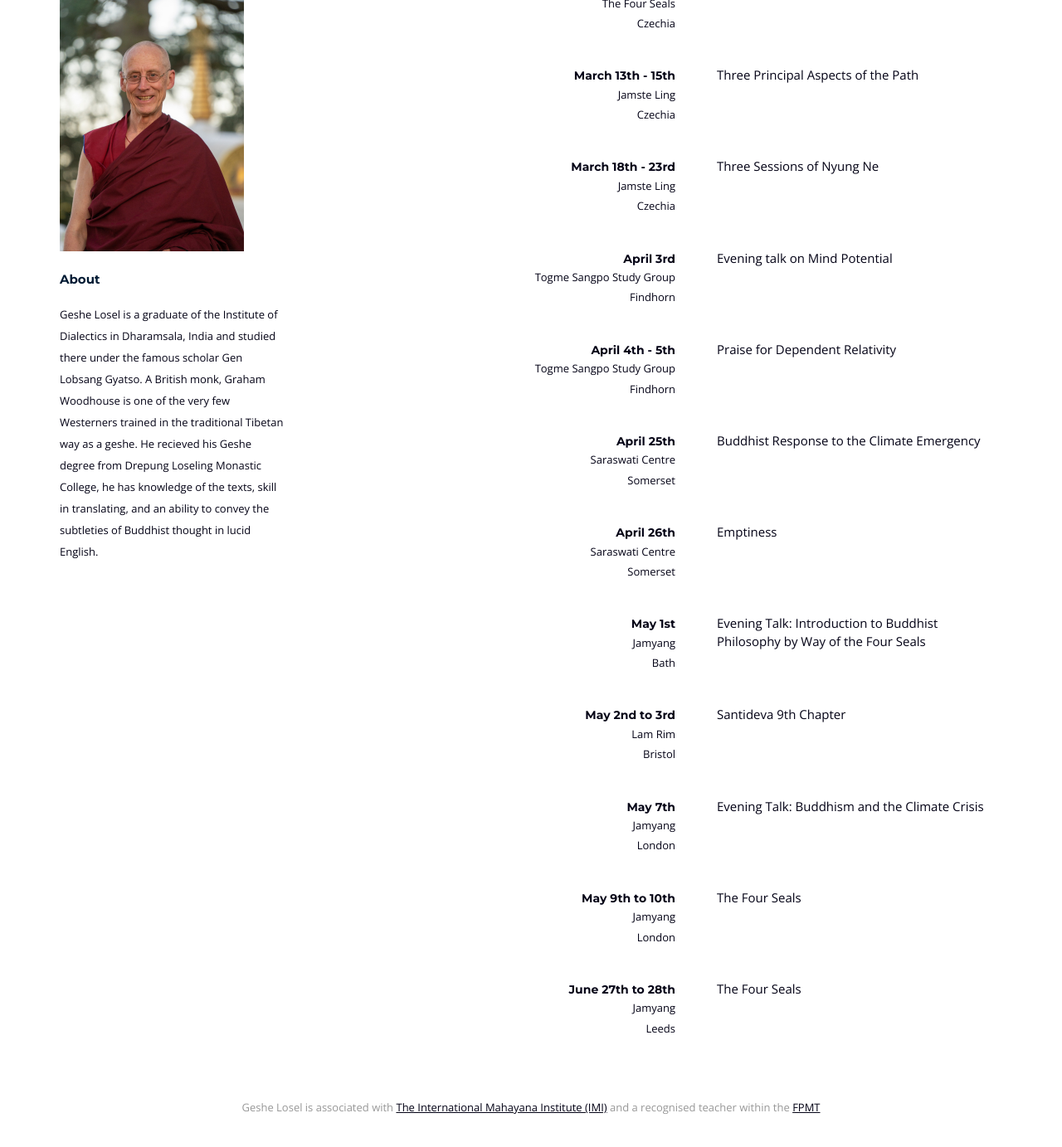
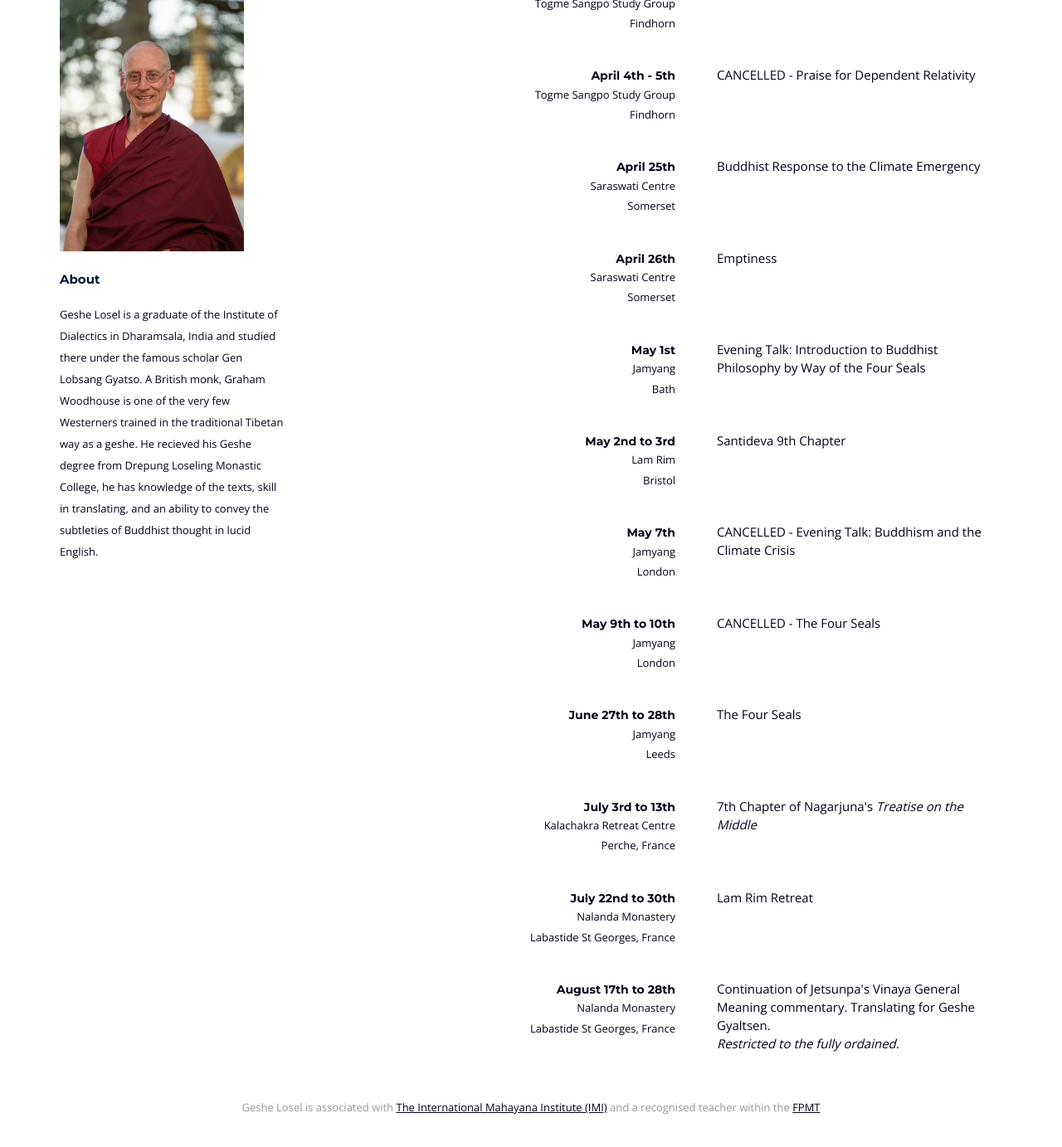
Before and after one commit to hallodom/geshe-graham-losel, a Jekyll site: the page built from index.html, in a window 1280 px wide and 1400 px high, scrolled down 429 px. Shown: the top 1383 px of the window at 83% size. Built offline with Jekyll 4.4.1, drawn with Linux system fonts in a browser that asks for light colours; some of the changed text lies outside the part shown.

Commit message:
Add new events and remove past events - keep cancelled events visible

```diff
--- a/index.html
+++ b/index.html
@@ -33,48 +33,6 @@ layout: default
         <div class="col-xs-6
                     col-sm-4
                     event-info">
-            <time class="event-date">March 6th - 8th</time>
-            <p class="event-location">The Four Seals</p>
-            <p class="event-location">Czechia</p>
-        </div>
-
-        <div class="col-xs-6
-                    col-sm-5">
-            <p class="event-title">Teachings on the Four Seals</p>
-        </div>
-
-        <!-- Event -->
-        <div class="col-xs-6
-                    col-sm-4
-                    event-info">
-            <time class="event-date">March 13th - 15th</time>
-            <p class="event-location">Jamste Ling</p>
-            <p class="event-location">Czechia</p>
-        </div>
-
-        <div class="col-xs-6
-                    col-sm-5">
-            <p class="event-title">Three Principal Aspects of the Path</p>
-        </div>
-
-        <!-- Event -->
-        <div class="col-xs-6
-                    col-sm-4
-                    event-info">
-            <time class="event-date">March 18th - 23rd</time>
-            <p class="event-location">Jamste Ling</p>
-            <p class="event-location">Czechia</p>
-        </div>
-
-        <div class="col-xs-6
-                    col-sm-5">
-            <p class="event-title">Three Sessions of Nyung Ne</p>
-        </div>
-
-        <!-- Event -->
-        <div class="col-xs-6
-                    col-sm-4
-                    event-info">
             <time class="event-date">April 3rd</time>
             <p class="event-location">Togme Sangpo Study Group</p>
             <p class="event-location">Findhorn</p>
@@ -82,7 +40,7 @@ layout: default
 
         <div class="col-xs-6
                     col-sm-5">
-            <p class="event-title">Evening talk on Mind Potential</p>
+            <p class="event-title">CANCELLED - Evening talk on Mind Potential</p>
         </div>
 
         <!-- Event -->
@@ -96,7 +54,7 @@ layout: default
 
         <div class="col-xs-6
                     col-sm-5">
-            <p class="event-title">Praise for Dependent Relativity</p>
+            <p class="event-title">CANCELLED - Praise for Dependent Relativity</p>
         </div>
 
         <!-- Event -->
@@ -166,7 +124,7 @@ layout: default
 
         <div class="col-xs-6
                     col-sm-5">
-            <p class="event-title">Evening Talk: Buddhism and the Climate Crisis</p>
+            <p class="event-title">CANCELLED - Evening Talk: Buddhism and the Climate Crisis</p>
         </div>
 
         <!-- Event -->
@@ -180,7 +138,7 @@ layout: default
 
         <div class="col-xs-6
                     col-sm-5">
-            <p class="event-title">The Four Seals</p>
+            <p class="event-title">CANCELLED - The Four Seals</p>
         </div>
 
         <!-- Event -->
@@ -197,6 +155,50 @@ layout: default
             <p class="event-title">The Four Seals</p>
         </div>
 
+        <!-- Event -->
+        <div class="col-xs-6
+                    col-sm-4
+                    event-info">
+            <time class="event-date">July 3rd to 13th</time>
+            <p class="event-location">Kalachakra Retreat Centre</p>
+            <p class="event-location">Perche, France</p>
+        </div>
+
+        <div class="col-xs-6
+                    col-sm-5">
+            <p class="event-title">7th Chapter of Nagarjuna's <i>Treatise on the Middle</i></p>
+        </div>
+
+        <!-- Event -->
+        <div class="col-xs-6
+                    col-sm-4
+                    event-info">
+            <time class="event-date">July 22nd to 30th</time>
+            <p class="event-location">Nalanda Monastery</p>
+            <p class="event-location">Labastide St Georges, France</p>
+        </div>
+
+        <div class="col-xs-6
+                    col-sm-5">
+            <p class="event-title">Lam Rim Retreat</p>
+        </div>
+
+        <!-- Event -->
+        <div class="col-xs-6
+                    col-sm-4
+                    event-info">
+            <time class="event-date">August 17th to 28th</time>
+            <p class="event-location">Nalanda Monastery</p>
+            <p class="event-location">Labastide St Georges, France</p>
+        </div>
+
+        <div class="col-xs-6
+                    col-sm-5">
+            <p class="event-title">Continuation of Jetsunpa's Vinaya General Meaning commentary. Translating for Geshe Gyaltsen.</p>
+            <p class="event-title"><i>Restricted to the fully ordained.</i></p>
+
+        </div>
+
       </div>
       <!-- End Events Row -->
 
```
Also changed, not shown: 3 other files.
